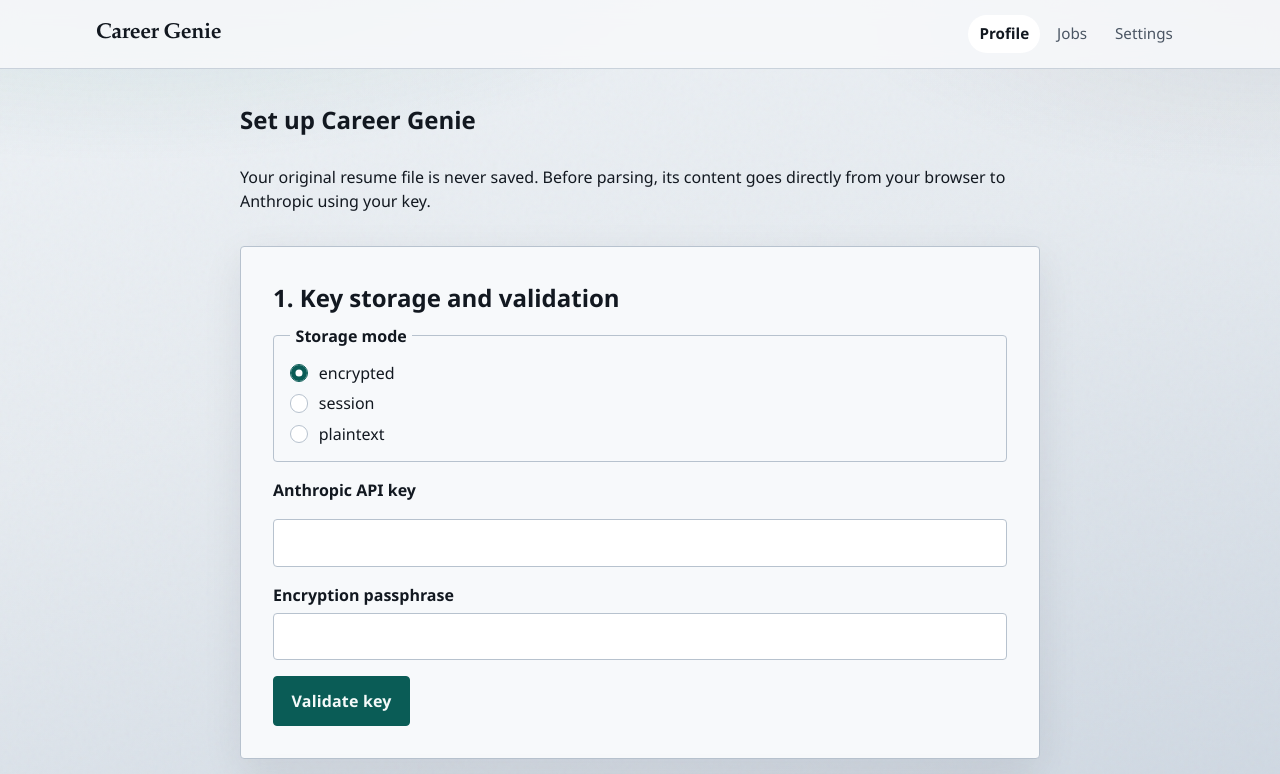
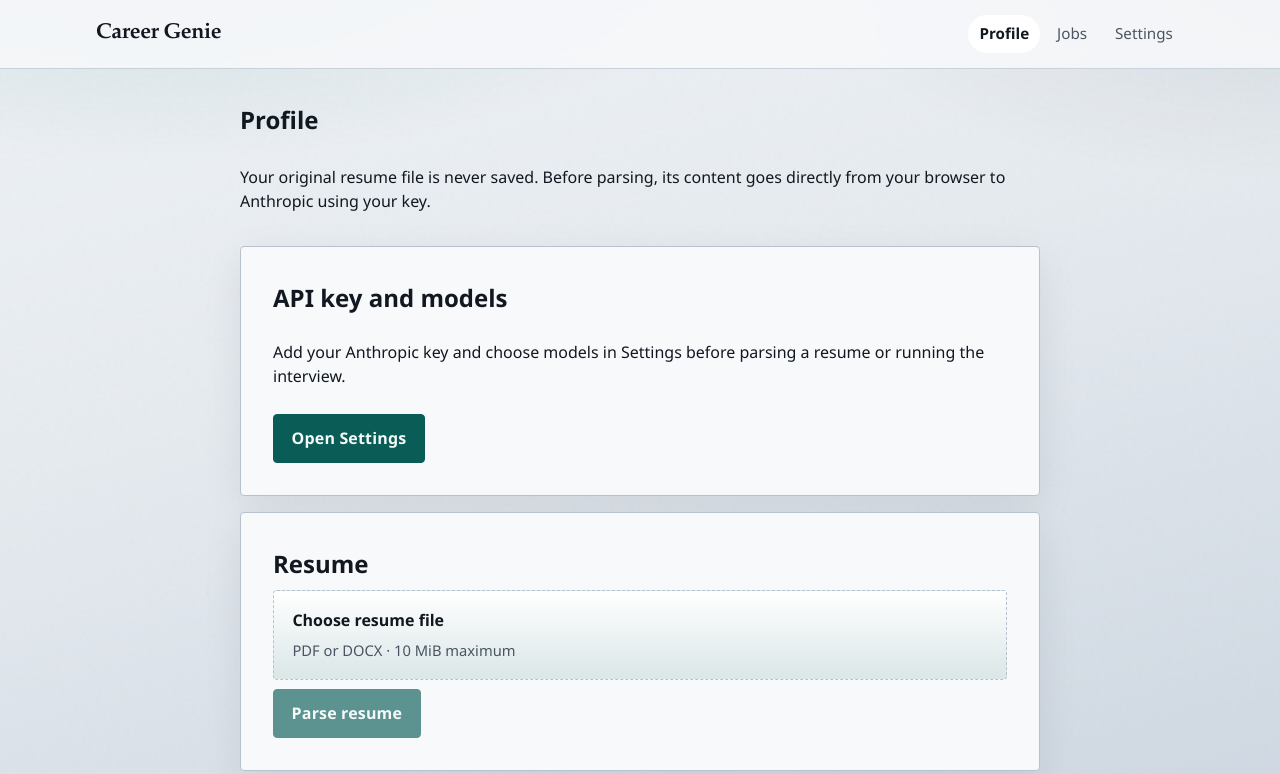
Before and after one commit to oriel-beck/career-genie, a Next.js app: page /onboarding in a window 1280 px wide. Shown: the top 774 px of the page. Built offline with nearby package versions, Linux system fonts and the light colour scheme.

Commit message:
refactor(ui): keep key and models only on settings
Profile no longer duplicates Settings forms; home routes new users to key setup first.

```diff
--- a/app/onboarding/page.tsx
+++ b/app/onboarding/page.tsx
@@ -3,18 +3,14 @@
 import Link from 'next/link';
 import { useEffect, useState } from 'react';
 import { AppShell } from '@/components/app-shell';
-import { CheckboxOption, RadioOption } from '@/components/choice';
 import { useFeedback } from '@/components/feedback';
 import { Interview } from '@/components/interview';
-import { ModelPicker } from '@/components/model-picker';
 import { ProfileEditor } from '@/components/profile-editor';
 import { db } from '@/lib/db';
-import { stageKey, commitStagedKey } from '@/lib/keys';
-import { defaultModelChoices } from '@/lib/model-config';
 import { listModels } from '@/lib/models';
 import { parseResume } from '@/lib/parse-resume';
 import { persistStorage } from '@/lib/storage';
-import { CallKind, KeyStorageMode, type CallKind as CallKindValue, type ModelInfo, type Profile } from '@/lib/types';
+import { CallKind, type ModelInfo, type Profile, type Settings } from '@/lib/types';
 
 function id() { return crypto.randomUUID(); }
 function claim(text: string) { return { id: id(), text }; }
@@ -58,17 +54,14 @@
 
 export default function OnboardingPage() {
   const { toast } = useFeedback();
-  const [mode, setMode] = useState<KeyStorageMode>(KeyStorageMode.Encrypted);
-  const [key, setKey] = useState('');
-  const [passphrase, setPassphrase] = useState('');
-  const [plainConfirmed, setPlainConfirmed] = useState(false);
+  const [settings, setSettings] = useState<Settings>();
   const [models, setModels] = useState<ModelInfo[]>([]);
-  const [selected, setSelected] = useState<Partial<Record<CallKindValue, string>>>({});
   const [file, setFile] = useState<File>();
   const [profile, setProfile] = useState<Profile>();
   const [editing, setEditing] = useState<Profile>();
-  const [validating, setValidating] = useState(false);
   const [parsing, setParsing] = useState(false);
+
+  const ready = Boolean(settings?.keyHint && settings.models[CallKind.Parse] && settings.models[CallKind.Interview]);
 
   useEffect(() => {
     void (async () => {
@@ -77,58 +70,20 @@
         db.settings.get(1),
       ]);
       if (savedProfile) setProfile(savedProfile);
-      if (savedSettings) setMode(savedSettings.keyStorage);
-      // Reload the live catalog when a key is already unlocked so the interview
-      // can ask its first question without re-validating.
+      if (savedSettings) setSettings(savedSettings);
       try {
-        const catalog = await listModels();
-        setModels(catalog);
-        setSelected(defaultModelChoices(catalog, savedSettings?.models ?? {}));
+        setModels(await listModels());
       } catch {
-        if (savedSettings) setSelected(savedSettings.models);
-        /* locked or missing key — user can validate again */
+        /* locked or missing key — parse/interview will ask again */
       }
     })();
   }, []);
 
-  async function validateKey(event: React.FormEvent) {
-    event.preventDefault();
-    setValidating(true);
-    try {
-      stageKey(key);
-      const catalog = await listModels();
-      setModels(catalog);
-      setSelected((prev) => defaultModelChoices(catalog, prev));
-      toast('Key validated. Models defaulted for each task — change any before saving.', 'success');
-    } catch {
-      toast('Could not validate the key. Check it and try again.', 'error');
-    } finally {
-      setValidating(false);
-    }
-  }
-
-  async function saveModels() {
-    if (Object.values(CallKind).some((kind) => !selected[kind])) {
-      toast('Choose a model for every call type.', 'error');
-      return;
-    }
-    try {
-      await commitStagedKey(mode, passphrase, plainConfirmed);
-      const settings = await db.settings.get(1);
-      if (!settings) throw new Error();
-      await db.settings.put({ ...settings, models: selected, updatedAt: Date.now() });
-      setKey('');
-      toast('Key and models saved. Upload your resume next.', 'success');
-    } catch (error) {
-      toast(error instanceof Error ? error.message : 'Could not save key settings.', 'error');
-    }
-  }
-
   async function parseFile() {
-    const modelId = selected[CallKind.Parse];
+    const modelId = settings?.models[CallKind.Parse];
     const model = models.find((candidate) => candidate.id === modelId);
     if (!file || !model) {
-      toast('Choose a resume file and a compatible parse model.', 'error');
+      toast('Choose a resume file and set a parse model in Settings.', 'error');
       return;
     }
     setParsing(true);
@@ -158,42 +113,17 @@
   return (
     <AppShell>
       <section className="page stack">
-        <h1>Set up Career Genie</h1>
+        <h1>Profile</h1>
         <p>Your original resume file is never saved. Before parsing, its content goes directly from your browser to Anthropic using your key.</p>
-        <section className="card stack" aria-labelledby="key-title">
-          <h2 id="key-title">1. Key storage and validation</h2>
-          <form className="stack" onSubmit={validateKey}>
-            <fieldset>
-              <legend>Storage mode</legend>
-              {Object.values(KeyStorageMode).map((value) => (
-                <RadioOption
-                  key={value}
-                  name="mode"
-                  value={value}
-                  checked={mode === value}
-                  onChange={() => setMode(value)}
-                >
-                  {value}
-                </RadioOption>
-              ))}
-            </fieldset>
-            <label htmlFor="api-key">Anthropic API key</label>
-            <input id="api-key" type="password" autoComplete="off" value={key} onChange={(event) => setKey(event.target.value)} required />
-            {mode === KeyStorageMode.Encrypted && <label htmlFor="passphrase">Encryption passphrase<input id="passphrase" type="password" value={passphrase} onChange={(event) => setPassphrase(event.target.value)} minLength={12} required /></label>}
-            {mode === KeyStorageMode.Plaintext && (
-              <CheckboxOption checked={plainConfirmed} onChange={setPlainConfirmed}>
-                I understand this stores my key unencrypted in this browser.
-              </CheckboxOption>
-            )}
-            <button type="submit" disabled={validating || parsing}>{validating ? 'Validating…' : 'Validate key'}</button>
-          </form>
-          {!!models.length && <>
-            <ModelPicker models={models} selected={selected} onChange={(kind, model) => setSelected({ ...selected, [kind]: model })} />
-            <button type="button" onClick={saveModels} disabled={parsing}>Save key and models</button>
-          </>}
-        </section>
+        {!ready && (
+          <section className="card stack">
+            <h2>API key and models</h2>
+            <p>Add your Anthropic key and choose models in Settings before parsing a resume or running the interview.</p>
+            <Link className="button-link" href="/settings">Open Settings</Link>
+          </section>
+        )}
         <section className="card stack" aria-labelledby="resume-title" aria-busy={parsing || undefined}>
-          <h2 id="resume-title">2. Resume</h2>
+          <h2 id="resume-title">Resume</h2>
           {parsing ? (
             <div className="loader" role="status" aria-live="polite">
               <span className="loader-spinner" aria-hidden="true" />
@@ -211,6 +141,7 @@
                   type="file"
                   accept=".pdf,.docx,application/pdf,application/vnd.openxmlformats-officedocument.wordprocessingml.document"
                   onChange={(event) => setFile(event.target.files?.[0] ?? undefined)}
+                  disabled={!ready}
                 />
                 <label htmlFor="resume-file" className="file-upload-target">
                   <span className="file-upload-title">
@@ -223,14 +154,24 @@
                   </span>
                 </label>
               </div>
-              <button type="button" onClick={parseFile} disabled={!file}>
+              <button type="button" onClick={parseFile} disabled={!ready || !file}>
                 Parse resume
               </button>
             </>
           )}
         </section>
-        {editing && <section className="card"><h2>3. Confirm your profile</h2><ProfileEditor profile={editing} onSave={saveProfile} submitLabel="Confirm and save profile" /></section>}
-        {profile && <section className="card"><Interview profile={profile} model={models.find((model) => model.id === selected[CallKind.Interview])} onEdit={setEditing} onProfileSaved={setProfile} /><Link className="button-link" href="/settings">Finish for now</Link></section>}
+        {editing && <section className="card"><h2>Confirm your profile</h2><ProfileEditor profile={editing} onSave={saveProfile} submitLabel="Confirm and save profile" /></section>}
+        {profile && (
+          <section className="card">
+            <Interview
+              profile={profile}
+              model={models.find((model) => model.id === settings?.models[CallKind.Interview])}
+              onEdit={setEditing}
+              onProfileSaved={setProfile}
+            />
+            <Link className="button-link" href="/dashboard">Finish for now</Link>
+          </section>
+        )}
       </section>
     </AppShell>
   );
--- a/playwright.config.ts
+++ b/playwright.config.ts
@@ -20,6 +20,6 @@
   webServer: {
     command: 'npm run start',
     url: 'http://127.0.0.1:3000',
-    reuseExistingServer: false,
+    reuseExistingServer: !process.env.CI,
   },
 });
```
Also changed, not shown: app/page.tsx (+19 -8 lines), app/settings/page.tsx (+8 -2 lines), 1 other file (tests, documents, lock files or other folders).
